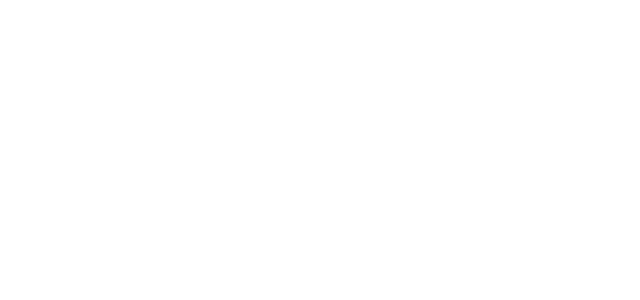
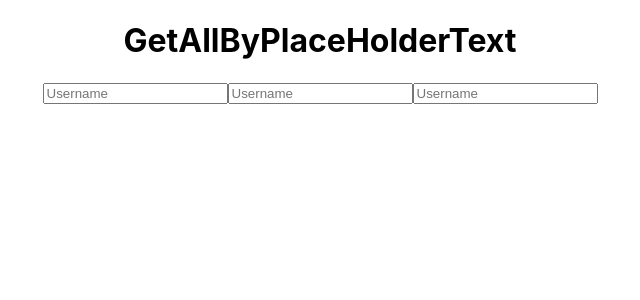
Before and after one commit to muazimmaqbool/React_Testing_Library, a React (Create React App) app: page / in a window 1280 px wide. Shown: the top 300 px of the page, without its empty margins (320-960 px from the left). Built offline with nearby package versions, Linux system fonts and the light colour scheme.

Commit message:
test by placeholder

```diff
--- a/src/15_getByPlaceHolderText/GetAllByPlaceholderText.jsx
+++ b/src/15_getByPlaceHolderText/GetAllByPlaceholderText.jsx
@@ -2,7 +2,12 @@
 
 const GetAllByPlaceholderText = () => {
   return (
-    <div>GetAllByPlaceholderText</div>
+    <div>
+      <h1>GetAllByPlaceHolderText</h1>
+      <input type="text" placeholder='Username' />
+      <input type="text" placeholder='Username' />
+      <input type="text" placeholder='Username' />
+    </div>
   )
 }
 
--- a/src/15_getByPlaceHolderText/GetByPlaceHolderText.jsx
+++ b/src/15_getByPlaceHolderText/GetByPlaceHolderText.jsx
@@ -2,7 +2,10 @@
 
 const GetByPlaceHolderText = () => {
   return (
-    <div>GetByPlaceHolderText</div>
+    <div>
+      <h1>GetByPlaceHolderText</h1>
+      <input type="text" placeholder='placeholder text' />
+    </div>
   )
 }
 
--- a/src/App.js
+++ b/src/App.js
@@ -14,7 +14,8 @@
 import GetAllByRole from './12_getAllByRole_Query/GetAllByRole';
 import GetByLabelText from './13_ getByLabelText/GetByLabelText';
 import GetAllByLabelText from './14_getAllByLabelText/GetAllByLabelText';
-
+import GetByPlaceHolderText from './15_getByPlaceHolderText/GetByPlaceHolderText';
+import  GetAllByPlaceholderText from "./15_getByPlaceHolderText/GetAllByPlaceholderText"
 function App() {
   return (
     <div className="App">
@@ -30,8 +31,12 @@
       {/* <GetByRole/> */}
       {/* <GetByRole_Two/> */}
       {/* <GetAllByRole/> */}
+
       {/* <GetByLabelText/> */}
       {/* <GetAllByLabelText/> */}
+
+      {/* <GetByPlaceHolderText/> */}
+      < GetAllByPlaceholderText/>
     </div>
   );
 }
```
Also changed, not shown: 2 other files (tests, documents, lock files or other folders).
